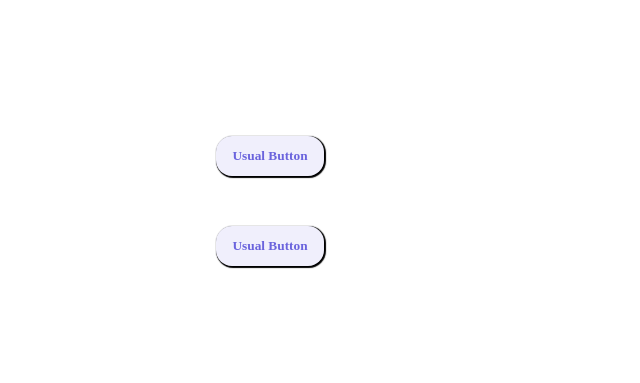
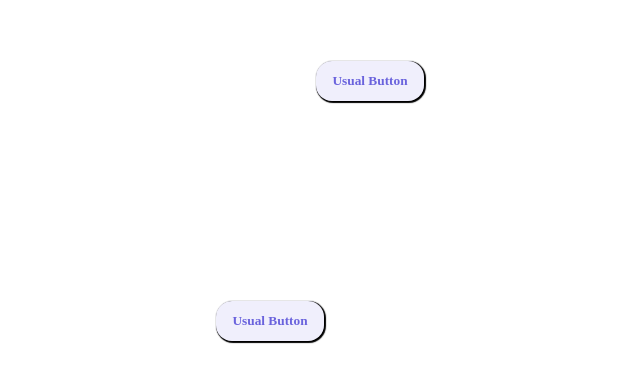
Before and after one commit to bacebu4/react-layout-library, a React app: page / in a window 1280 px wide. Shown: the part 207-590 px from the top of the page, without its empty margins (370-1010 px from the left). Built offline with nearby package versions, Linux system fonts and the light colour scheme; the HTML template or start-up script is replaced by a standard one.

Commit message:
feat: better example in example folder

```diff
--- a/example/src/App.tsx
+++ b/example/src/App.tsx
@@ -1,26 +1,16 @@
 import React from "react";
+import { FlexBox } from "react-layout-library";
 import BaceButton from "./BaceButton";
 
 export const App: React.FC = () => {
   return (
-    <div
-      style={{
-        display: "flex",
-        flexDirection: "column",
-        width: "500px",
-        margin: "0 auto",
-
-        justifyContent: "center",
-        height: "100vh",
-        flex: 1,
-      }}
-    >
-      <div style={{ textAlign: "center" }}>
-        <BaceButton>Usual Button</BaceButton>
+    <FlexBox ai="center" jc="center" h="100vh" direction="column">
+      <div>
+        <BaceButton ml={200}>Usual Button</BaceButton>
       </div>
-      <div style={{ textAlign: "center" }}>
-        <BaceButton mt={50}>Usual Button</BaceButton>
+      <div>
+        <BaceButton mt={200}>Usual Button</BaceButton>
       </div>
-    </div>
+    </FlexBox>
   );
 };
--- a/example/src/BaceButton.tsx
+++ b/example/src/BaceButton.tsx
@@ -1,6 +1,5 @@
+import { createShadowStyle, withLayoutStyles } from "react-layout-library";
 import styled from "styled-components";
-import { withLayoutStyles } from "../../src/LayoutStyles";
-import { createShadowStyle } from "../../src/ShadowStyles";
 
 type BaceButtonProps = {
   isSolid?: boolean;
@@ -15,14 +14,15 @@ const withShadowStyles = createShadowStyle({
 });
 
 const BaceButton = styled.button<BaceButtonProps>`
+  flex: 1;
+  padding: 12px 16px;
+  font-family: inherit;
+  font-weight: 600;
   color: ${(props) => (props.isSolid ? "#fff" : "#6A63DD")};
   background-color: ${(props) => (props.isSolid ? "#6A63DD" : "#6A63DD1a")};
-  flex: 1;
-  padding: 12px 16px;
   border: 0;
   border-radius: 16px;
-  font-family: inherit;
-  font-weight: 600;
   cursor: pointer;
 `;
+
 export default withShadowStyles(withLayoutStyles(BaceButton));
--- a/package.json
+++ b/package.json
@@ -1,6 +1,6 @@
 {
   "name": "react-layout-library",
-  "version": "0.2.6",
+  "version": "1.0.0",
   "description": "",
   "main": "lib/index.js",
   "module": "es/index.js",
--- a/src/index.tsx
+++ b/src/index.tsx
@@ -1,4 +1,5 @@
 import { withLayoutStyles } from "./LayoutStyles";
 import { withShadowStyles, createShadowStyle } from "./ShadowStyles";
+import { FlexBox } from "./FlexBox";
 
-export { withLayoutStyles, withShadowStyles, createShadowStyle };
+export { withLayoutStyles, withShadowStyles, createShadowStyle, FlexBox };
--- a/tsconfig.json
+++ b/tsconfig.json
@@ -8,7 +8,7 @@
     ],
     "baseUrl": "./",
     "paths": {
-      "@ui-library/*": ["src/*"],
+      "react-layout-library": ["src"],
     },
     "allowJs": true,
     "skipLibCheck": true,
--- a/webpack.config.js
+++ b/webpack.config.js
@@ -37,7 +37,7 @@ module.exports = {
   resolve: {
     extensions: [".jsx", ".js", ".ts", ".tsx"],
     alias: {
-      "@ui-library": path.resolve(__dirname, "src"),
+      "react-layout-library": path.resolve(__dirname, "src"),
     },
   },
   devServer: {
```
